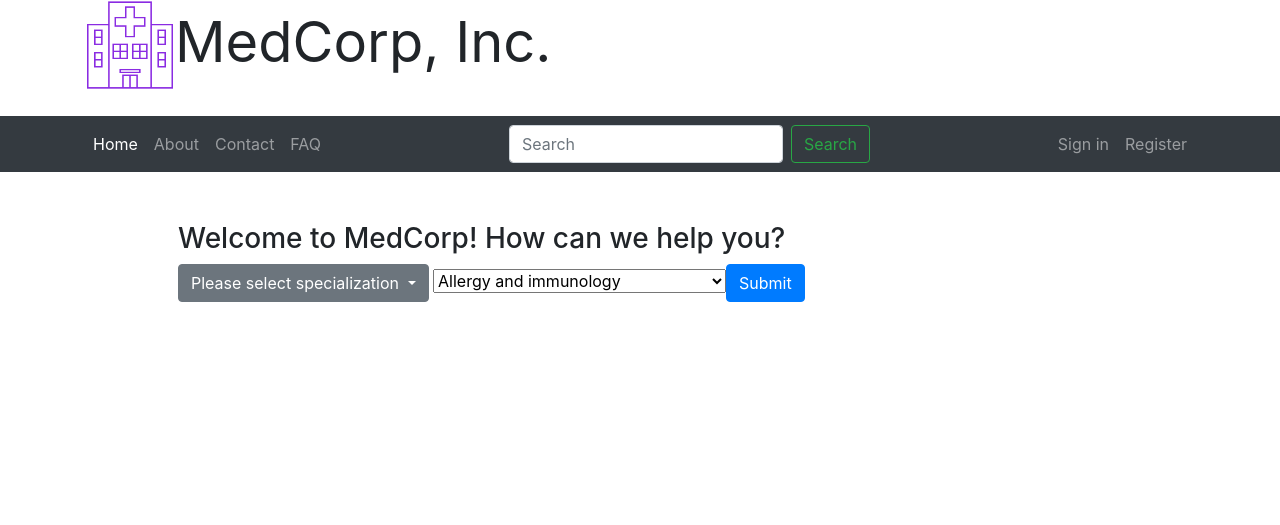
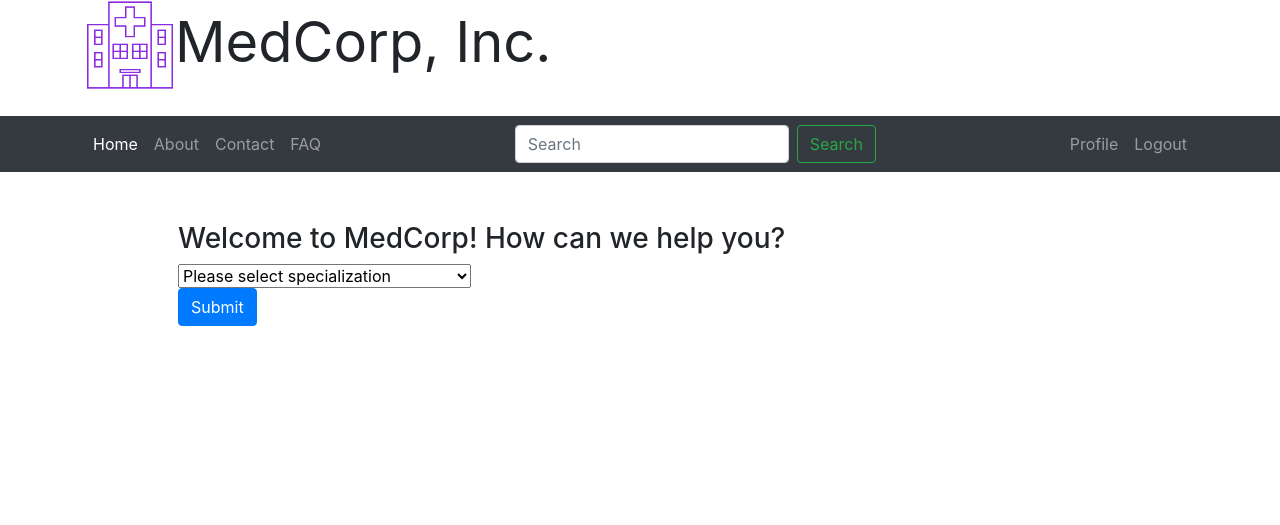
Before and after one commit to Ewa-Anna/MedCorp, a Flask app: page /appointment in a window 1280 px wide. Shown: the top 525 px of the page. Run offline with Flask 3, Linux system fonts and the light colour scheme; a user stored in the database is signed in; some libraries are stand-ins or nearby versions.

Commit message:
New commit

```diff
--- a/library/app.py
+++ b/library/app.py
@@ -16,13 +16,12 @@
 with app.app_context():
     db.create_all()
 
-mail.init_app(app)
 app.config["MAIL_SERVER"] = "smtp.gmail.com"
 app.config["MAIL_PORT"] = 465
 app.config["MAIL_USE_SSL"] = True
 app.config["MAIL_USERNAME"] = "example@example.com"
 app.config["MAIL_PASSWORD"] = "PASSWORD"
-
+mail.init_app(app)
 
 app.register_blueprint(pages)
 app.register_blueprint(authorize)
--- a/library/routes.py
+++ b/library/routes.py
@@ -1,16 +1,19 @@
-from flask import Flask, render_template, Blueprint, request, session, flash, abort
+from flask import Flask, render_template, Blueprint, request, session, flash, abort, redirect, url_for
 from forms import ContactForm
 from flask_login import login_required, current_user
 from mail import Message, mail
-from models import User
+from models import User, Profile
+from db import db
 
 pages = Blueprint(
     "pages", __name__, template_folder="templates", static_folder="static"
 )
 
+
 @pages.route("/")
 def home():
     return render_template("home.html")
+
 
 @pages.route("/appointment", methods=["GET", "POST"])
 @login_required
@@ -19,17 +22,32 @@
         specs = f.readlines()
     return render_template("appointment.html", specs=specs)
 
+
 @pages.route("/profile/<int:_id>", methods=["GET", "POST"])
+@login_required
 def profile(_id: int):
-    profile_data = current_user.db.user.find_one({"_id": _id})
-    if not profile_data:
-        abort(404)
-    profile = User(**profile_data)
-    return render_template("profile.html", profile=profile)
+    if request.method == "GET":
+        # profile_data = db.user.find_one({"_id": _id})
+        profile_data = Profile.query.filter_by(_id=_id).first()
+        if not profile_data:
+            abort(404)
+        # profile = User(**profile_data)
+        _id = profile_data._id
+        name = profile_data.name
+        surname = profile_data.surname
+        birthdate = profile_data.birthdate
+        email = profile_data.email
+        telephone = profile_data.telephone
+        userid = profile_data.userid
+        createdDate = profile_data.createdDate
+
+        return render_template("profile.html", _id=_id, name=name, surname=surname, birthdate=birthdate, email=email, telephone=telephone, userid=userid, createdDate=createdDate)
+
 
 @pages.route("/about")
 def about():
     return render_template("about.html")
+
 
 @pages.route("/contact", methods=["GET", "POST"])
 def contact():
@@ -40,7 +58,8 @@
             flash("All fields are required.")
             return render_template("contact.html", form=form)
         else:
-            msg = Message(form.subject.data, sender="example@example.com", recipients=["example@example.com"])
+            msg = Message(form.subject.data, sender="example@example.com",
+                          recipients=["example@example.com"])
             msg.body = """
             From: %s &lt;%s&gt;
             %s
--- a/library/templates/appointment.html
+++ b/library/templates/appointment.html
@@ -6,24 +6,21 @@
 
 {% block main_content %}
 <h3>Welcome to MedCorp! How can we help you?</h3>
-<div class="dropdown">
 <form action="">
-        <button class="btn btn-secondary dropdown-toggle" type="button" id="dropdownMenuButton" data-toggle="dropdown"
-            aria-haspopup="true" aria-expanded="false">
-            Please select specialization
-        </button>
-        <select name="specs" id="specs">
-            <div class="dropdown-menu" aria-labelledby="dropdownMenuButton">
+
+    <select name="specs" id="specs" class="form-select" aria-label="Default select example">
+        <option selected> Please select specialization</option>
+
         {% for row in specs %}
         <option class="dropdown-item">
             {{ row }}
         </option>
         {% endfor %}
-            </div>
+    </select>
+
     <br>
     <input class="btn btn-primary" type="submit" value="Submit">
-        </select>
+
 </form>
-</div>
 
 {% endblock %}
--- a/library/templates/layout.html
+++ b/library/templates/layout.html
@@ -13,6 +13,8 @@
     <link rel="stylesheet" href="{{ url_for('static', filename='css/main.css') }}" />
     <link rel="stylesheet" href="https://cdn.jsdelivr.net/npm/bootstrap@4.0.0/dist/css/bootstrap.min.css"
         integrity="sha384-Gn5384xqQ1aoWXA+058RXPxPg6fy4IWvTNh0E263XmFcJlSAwiGgFAW/dAiS6JXm" crossorigin="anonymous">
+
+
     {% block head_content %} {% endblock %}
 </head>
 
@@ -26,9 +28,9 @@
         </div>
     </div>
     <br>
-        <div class="navbar-nav">
-            {{ navbar() }}
-        </div>
+    <div class="navbar-nav">
+        {{ navbar(current_user) }}
+    </div>
 
     <main>
         <div id="page-container">
@@ -39,6 +41,16 @@
     </main>
 
     {{ footer() }}
+
+    <script src="https://code.jquery.com/jquery-3.2.1.slim.min.js"
+        integrity="sha384-KJ3o2DKtIkvYIK3UENzmM7KCkRr/rE9/Qpg6aAZGJwFDMVNA/GpGFF93hXpG5KkN"
+        crossorigin="anonymous"></script>
+    <script src="https://cdn.jsdelivr.net/npm/popper.js@1.12.9/dist/umd/popper.min.js"
+        integrity="sha384-ApNbgh9B+Y1QKtv3Rn7W3mgPxhU9K/ScQsAP7hUibX39j7fakFPskvXusvfa0b4Q"
+        crossorigin="anonymous"></script>
+    <script src="https://cdn.jsdelivr.net/npm/bootstrap@4.0.0/dist/js/bootstrap.min.js"
+        integrity="sha384-JZR6Spejh4U02d8jOt6vLEHfe/JQGiRRSQQxSfFWpi1MquVdAyjUar5+76PVCmYl"
+        crossorigin="anonymous"></script>
 </body>
 
 </html>
--- a/library/templates/macros/nav.html
+++ b/library/templates/macros/nav.html
@@ -1,4 +1,4 @@
-{% macro navbar() %}
+{% macro navbar(current_user) %}
 
 <nav class="navbar navbar-expand-lg navbar-dark bg-dark">
     <div class="container">
@@ -15,6 +15,7 @@
         <div>
             {% if session["logged_in"] == True %}
             <div class="navbar-nav">
+                <a class="nav-item nav-link" style="text-align:right;" href="/profile/{{ current_user._id }}">Profile</a>
                 <a class="nav-item nav-link" style="text-align:right;" href="/logout">Logout</a>
             </div>
             {% else %}
--- /dev/null
+++ b/library/valid.py
@@ -0,0 +1,6 @@
+def isProperMail(email):
+    return "@" in email
+
+
+def isProperTelephone(telephone):
+    return str(telephone).isnumeric() and len(str(telephone)) == 9
```
Also changed, not shown: library/auth.py (+7 -0 lines), library/models.py (+6 -3 lines), library/templates/profile.html (added, +12 -0 lines), README.md, instance/test.db (added), library/instance/test.db. Lines whose indentation alone changed are shown as unchanged.
